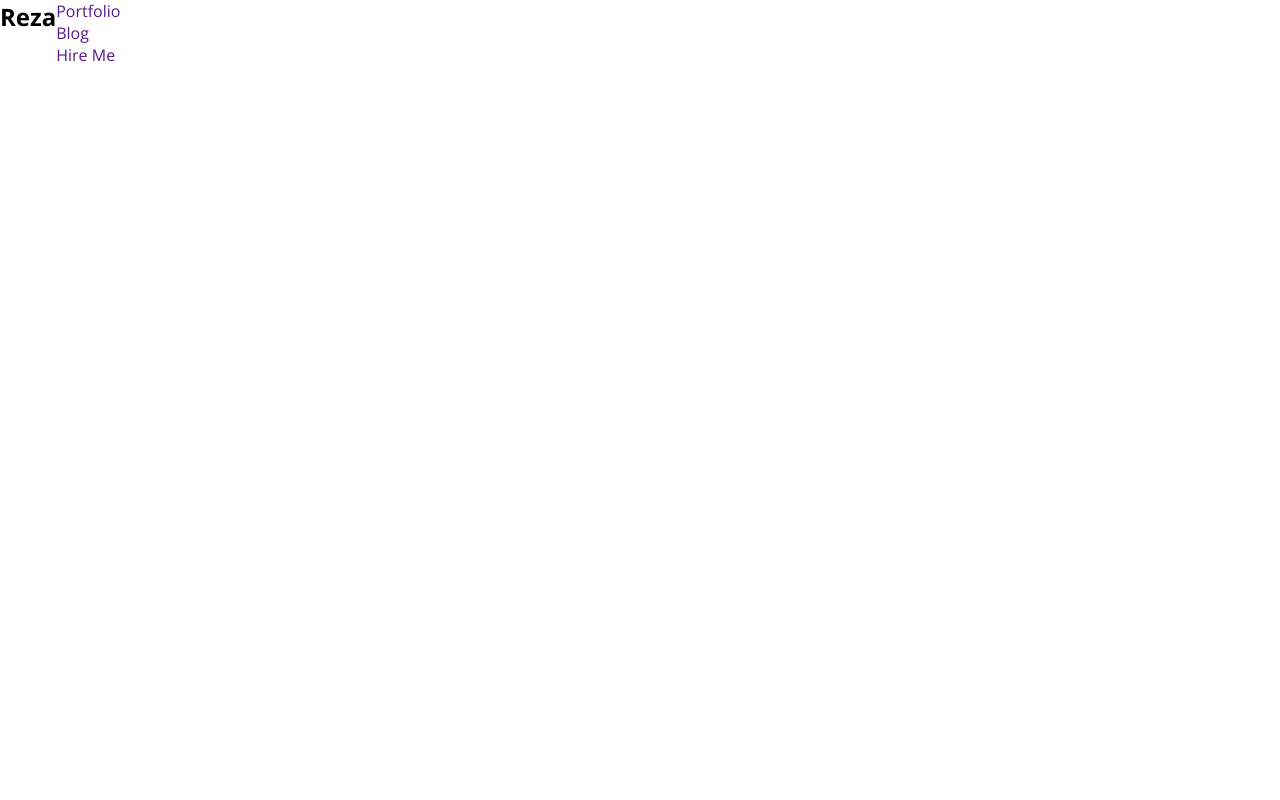
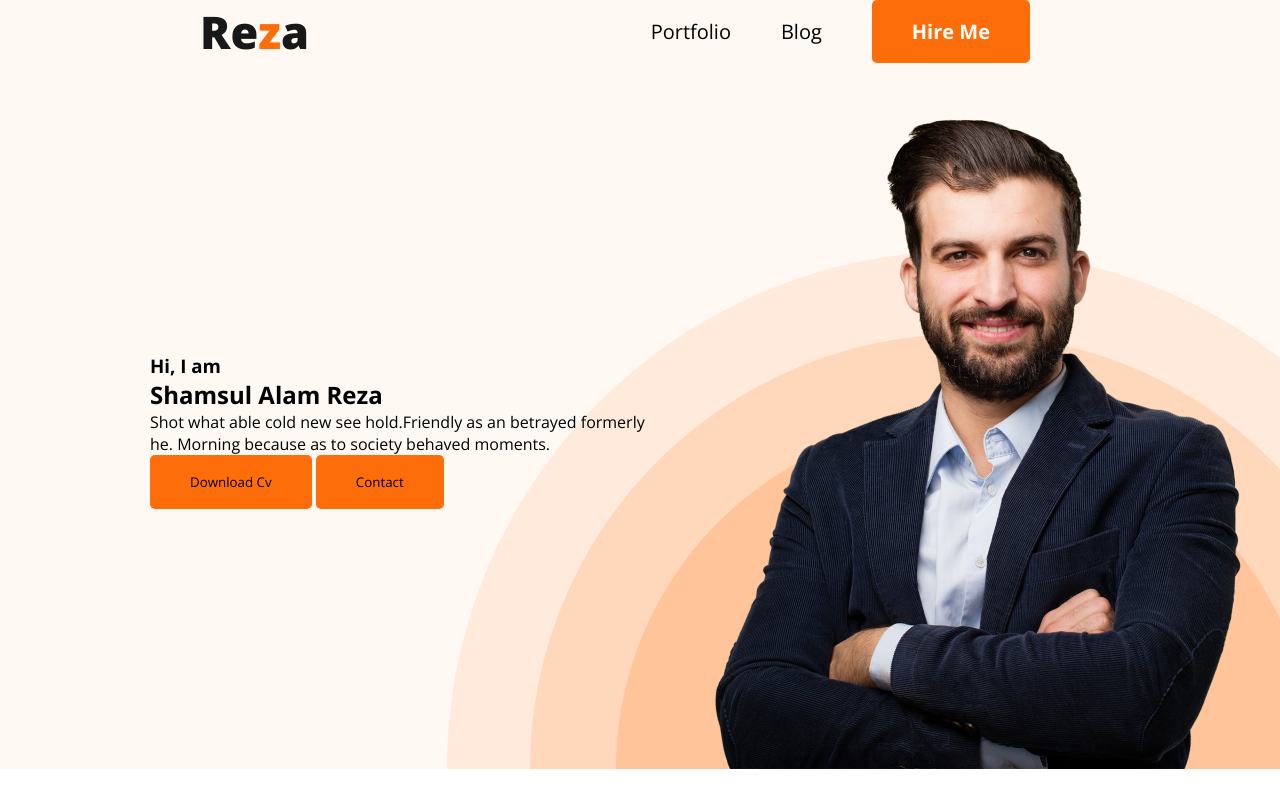
Before and after one commit to Shamsul-Alam-Reza/my-web-potfolio, a plain HTML site: page index.html in a window 1280 px wide. Drawn offline with nearby package versions, Linux system fonts and the light colour scheme.

Commit message:
Navber Work Done

```diff
--- a/index.html
+++ b/index.html
@@ -15,13 +15,32 @@
     <header>
         <!-- Start of nav -->
         <nav class="nav-container">
-            <h1 class="nav-title">Reza</h1>
-            <ul>
+            <h1 class="nav-title">Re<span class="marked">z</span>a</h1>
+            <ul class="nav-items">
                 <li class="nav-item"><a href="">Portfolio</a></li>
                 <li class="nav-item"><a href="">Blog</a></li>
-                <li class="nav-item"><a href="">Hire Me</a></li>
+                <li class="nav-item">
+                    <button type="button" class="primary-btn btn">
+                        <a href="">Hire Me</a>
+                    </button>
+                </li>
             </ul>
         </nav>
+        <div class="baner-container">
+            <aside class="baner">
+                <h3 class="baner-message">Hi, I  am</h3>
+                <h1 class="baner-title">Shamsul Alam Reza</h1>
+                <p class="baner-paragraph">
+                    Shot what able cold new see hold.Friendly as an betrayed formerly he. Morning because as to society behaved moments.
+                </p>
+                <button class="btn btn-one">Download Cv</button>
+                <button class="btn btn-two">Contact</button>
+            </aside>
+            <!-- <aside class="baner-pic">
+
+            </aside> -->
+            <img class="baner-pic" src="./images/hardy.png" alt="no image found">
+        </div>
     </header>
     <main>  </main>
     <footer></footer>
--- a/style/style.css
+++ b/style/style.css
@@ -3,12 +3,54 @@
     padding: 0px;
     font-family: 'Open Sans', sans-serif;
 }
+header{
+    background: #FFF8F3;
+}
 .nav-container{
     display: flex;
+    justify-content: space-between;
+    align-items: center;
+    margin: 0px 200px;
+}
+.nav-title{
+    color: #181818;
+    font-size: 45px;
+    font-weight: 800;
+}
+.marked{
+    color: #FD6E0A;
 }
 .nav-container>ul>li{
     list-style: none;
+    margin-right: 50px;
 }
 .nav-container a{
     text-decoration: none;
+    color: black;
+    font-size: 20px;
+    font-weight: 400;
 }
+.nav-items{
+    display: flex;
+    align-items: center;
+}
+.btn{
+    border-radius: 5px;
+    background: #FD6E0A;
+    border: 0px;
+    padding: 18px 40px;
+}
+.primary-btn a{
+    font-size: 20px;
+    color: white;
+    font-weight: 700;
+}
+/* Start of Navber */
+.baner-container{
+    padding: 30px 30px 0px 150px;
+    display: flex;
+    align-items: center;
+    background-image: url(../images/header_bg.png);
+    background-position: bottom right;
+    background-repeat: no-repeat;
+}
```
